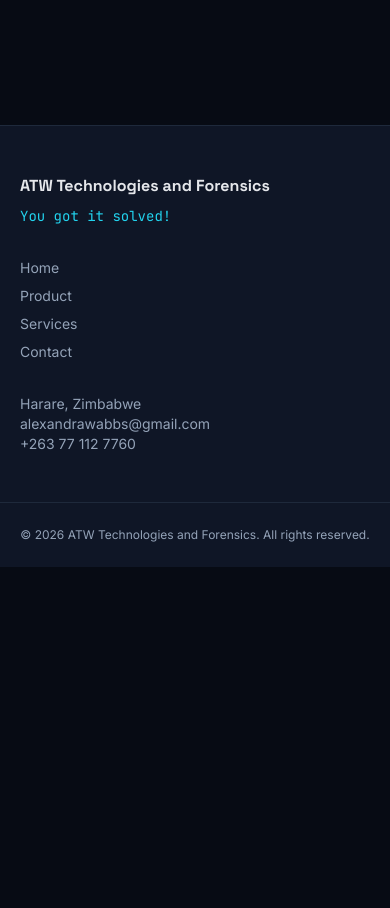
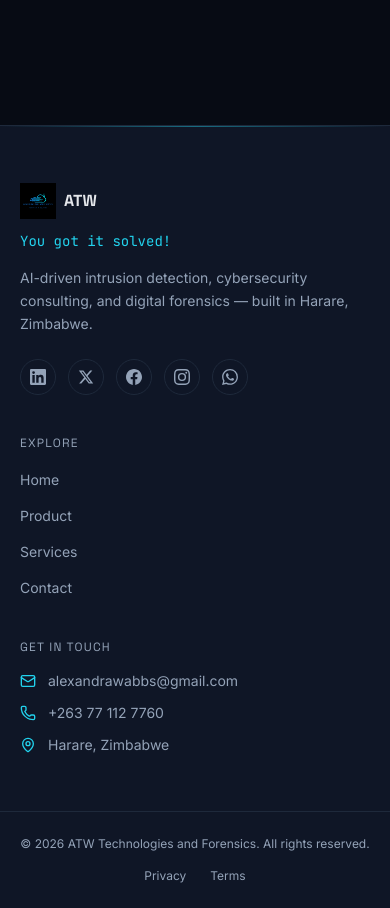
Before and after one commit to theedala/wabbs, a Next.js app: page /contact in a window 390 px wide. Shown: the part 1060-1968 px from the top of the page. Before the commit the page ends 1627 px from the top, so only its background shows below. Built offline with nearby package versions, Linux system fonts and the light colour scheme.

Commit message:
feat: redesign footer with brand blurb, social icons, and legal links (responsive)

```diff
--- a/src/components/layout/Footer.tsx
+++ b/src/components/layout/Footer.tsx
@@ -1,35 +1,99 @@
 import Link from "next/link";
-import { nav, siteMeta, contact } from "@/lib/content";
+import Image from "next/image";
+import { Mail, Phone, MapPin } from "lucide-react";
+import { nav, siteMeta, contact, socials, legalLinks } from "@/lib/content";
 import { Container } from "@/components/ui/Container";
+import { SocialIcon } from "@/components/ui/SocialIcon";
 
 export function Footer() {
   return (
     <footer className="mt-24 border-t border-border bg-surface">
-      <Container className="grid gap-8 py-12 sm:grid-cols-3">
-        <div>
-          <p className="font-display font-bold">{siteMeta.name}</p>
-          <p className="mt-2 font-mono text-sm text-accent-cyan">{siteMeta.tagline}</p>
-        </div>
-        <div className="flex flex-col gap-2">
-          {nav.map((l) => (
-            <Link key={l.href} href={l.href} className="text-sm text-muted hover:text-text">
-              {l.label}
+      {/* subtle cyan accent line */}
+      <div
+        className="h-px w-full"
+        style={{ backgroundImage: "linear-gradient(90deg, transparent, rgba(34,211,238,0.45), transparent)" }}
+      />
+
+      <Container className="py-14 sm:py-16">
+        <div className="grid gap-10 sm:grid-cols-2 lg:grid-cols-[1.6fr_1fr_1.2fr] lg:gap-12">
+          {/* Brand + socials */}
+          <div className="sm:col-span-2 lg:col-span-1">
+            <Link href="/" className="flex items-center gap-2">
+              <Image src="/brand/atw-logo.png" alt={siteMeta.name} width={36} height={36} className="h-9 w-9 object-contain" />
+              <span className="font-display font-bold">{siteMeta.shortName}</span>
             </Link>
-          ))}
-        </div>
-        <div className="text-sm text-muted">
-          <p>{contact.location}</p>
-          <a href={`mailto:${contact.email}`} className="block hover:text-text">
-            {contact.email}
-          </a>
-          <a href={`tel:${contact.phoneHref}`} className="block hover:text-text">
-            {contact.phone}
-          </a>
+            <p className="mt-3 font-mono text-sm text-accent-cyan">{siteMeta.tagline}</p>
+            <p className="mt-4 max-w-sm text-sm leading-relaxed text-muted">
+              AI-driven intrusion detection, cybersecurity consulting, and digital forensics — built in Harare, Zimbabwe.
+            </p>
+            <div className="mt-6 flex flex-wrap gap-3">
+              {socials.map((s) => (
+                <a
+                  key={s.label}
+                  href={s.href}
+                  aria-label={s.label}
+                  className="flex h-9 w-9 items-center justify-center rounded-full border border-border text-muted transition-colors hover:border-accent-cyan hover:text-accent-cyan"
+                >
+                  <SocialIcon name={s.icon} />
+                </a>
+              ))}
+            </div>
+          </div>
+
+          {/* Explore */}
+          <nav aria-label="Footer">
+            <h3 className="font-mono text-xs tracking-widest text-muted">EXPLORE</h3>
+            <ul className="mt-4 space-y-3">
+              {nav.map((l) => (
+                <li key={l.href}>
+                  <Link href={l.href} className="text-sm text-muted transition-colors hover:text-accent-cyan">
+                    {l.label}
+                  </Link>
+                </li>
+              ))}
+            </ul>
+          </nav>
+
+          {/* Contact */}
+          <div>
+            <h3 className="font-mono text-xs tracking-widest text-muted">GET IN TOUCH</h3>
+            <ul className="mt-4 space-y-3 text-sm text-muted">
+              <li>
+                <a href={`mailto:${contact.email}`} className="flex items-start gap-3 transition-colors hover:text-text">
+                  <Mail className="mt-0.5 h-4 w-4 shrink-0 text-accent-cyan" />
+                  <span className="break-all">{contact.email}</span>
+                </a>
+              </li>
+              <li>
+                <a href={`tel:${contact.phoneHref}`} className="flex items-start gap-3 transition-colors hover:text-text">
+                  <Phone className="mt-0.5 h-4 w-4 shrink-0 text-accent-cyan" />
+                  <span>{contact.phone}</span>
+                </a>
+              </li>
+              <li className="flex items-start gap-3">
+                <MapPin className="mt-0.5 h-4 w-4 shrink-0 text-accent-cyan" />
+                <span>{contact.location}</span>
+              </li>
+            </ul>
+          </div>
         </div>
       </Container>
-      <Container className="border-t border-border py-6 text-center text-xs text-muted">
-        © {new Date().getFullYear()} {siteMeta.name}. All rights reserved.
-      </Container>
+
+      {/* Bottom bar */}
+      <div className="border-t border-border">
+        <Container className="flex flex-col items-center justify-between gap-4 py-6 text-center text-xs text-muted sm:flex-row sm:text-left">
+          <p>
+            © {new Date().getFullYear()} {siteMeta.name}. All rights reserved.
+          </p>
+          <div className="flex gap-6">
+            {legalLinks.map((l) => (
+              <Link key={l.label} href={l.href} className="transition-colors hover:text-text">
+                {l.label}
+              </Link>
+            ))}
+          </div>
+        </Container>
+      </div>
     </footer>
   );
 }
--- /dev/null
+++ b/src/components/ui/SocialIcon.tsx
@@ -0,0 +1,23 @@
+import type { SocialIconName } from "@/lib/content";
+
+// Inline brand glyphs (Simple Icons paths) so they render regardless of the
+// icon library's brand-icon availability. 24x24, currentColor.
+const PATHS: Record<SocialIconName, string> = {
+  linkedin:
+    "M20.447 20.452h-3.554v-5.569c0-1.328-.027-3.037-1.852-3.037-1.853 0-2.136 1.445-2.136 2.939v5.667H9.351V9h3.414v1.561h.046c.477-.9 1.637-1.85 3.37-1.85 3.601 0 4.267 2.37 4.267 5.455v6.286zM5.337 7.433a2.062 2.062 0 01-2.063-2.065 2.064 2.064 0 112.063 2.065zm1.782 13.019H3.555V9h3.564v11.452zM22.225 0H1.771C.792 0 0 .774 0 1.729v20.542C0 23.227.792 24 1.771 24h20.451C23.2 24 24 23.227 24 22.271V1.729C24 .774 23.2 0 22.225 0z",
+  x: "M18.244 2.25h3.308l-7.227 8.26 8.502 11.24H16.17l-5.214-6.817L4.99 21.75H1.68l7.73-8.835L1.254 2.25H8.08l4.713 6.231zm-1.161 17.52h1.833L7.084 4.126H5.117z",
+  facebook:
+    "M24 12.073c0-6.627-5.373-12-12-12s-12 5.373-12 12c0 5.99 4.388 10.954 10.125 11.854v-8.385H7.078v-3.47h3.047V9.43c0-3.007 1.792-4.669 4.533-4.669 1.312 0 2.686.235 2.686.235v2.953H15.83c-1.491 0-1.956.925-1.956 1.874v2.25h3.328l-.532 3.47h-2.796v8.385C19.612 23.027 24 18.062 24 12.073z",
+  instagram:
+    "M12 2.163c3.204 0 3.584.012 4.85.07 3.252.148 4.771 1.691 4.919 4.919.058 1.265.069 1.645.069 4.849 0 3.205-.012 3.584-.069 4.849-.149 3.225-1.664 4.771-4.919 4.919-1.266.058-1.644.07-4.85.07-3.204 0-3.584-.012-4.849-.07-3.26-.149-4.771-1.699-4.919-4.92-.058-1.265-.07-1.644-.07-4.849 0-3.204.013-3.583.07-4.849.149-3.227 1.664-4.771 4.919-4.919 1.266-.057 1.645-.069 4.849-.069zm0-2.163C8.741 0 8.332.014 7.052.072 2.695.272.273 2.69.073 7.052.014 8.333 0 8.741 0 12c0 3.259.014 3.668.072 4.948.2 4.358 2.618 6.78 6.98 6.98C8.333 23.986 8.741 24 12 24c3.259 0 3.668-.014 4.948-.072 4.354-.2 6.782-2.618 6.979-6.98.059-1.28.073-1.689.073-4.948 0-3.259-.014-3.667-.072-4.947-.196-4.354-2.617-6.78-6.979-6.98C15.668.014 15.259 0 12 0zm0 5.838a6.162 6.162 0 100 12.324 6.162 6.162 0 000-12.324zM12 16a4 4 0 110-8 4 4 0 010 8zm6.406-11.845a1.44 1.44 0 100 2.881 1.44 1.44 0 000-2.881z",
+  whatsapp:
+    "M17.472 14.382c-.297-.149-1.758-.867-2.03-.967-.273-.099-.471-.148-.67.15-.197.297-.767.966-.94 1.164-.173.199-.347.223-.644.075-.297-.15-1.255-.463-2.39-1.475-.883-.788-1.48-1.761-1.653-2.059-.173-.297-.018-.458.13-.606.134-.133.298-.347.446-.52.149-.174.198-.298.298-.497.099-.198.05-.371-.025-.52-.075-.149-.669-1.612-.916-2.207-.242-.579-.487-.5-.669-.51-.173-.008-.371-.01-.57-.01-.198 0-.52.074-.792.372-.272.297-1.04 1.016-1.04 2.479 0 1.462 1.065 2.875 1.213 3.074.149.198 2.096 3.2 5.077 4.487.709.306 1.262.489 1.694.625.712.227 1.36.195 1.871.118.571-.085 1.758-.719 2.006-1.413.248-.694.248-1.289.173-1.413-.074-.124-.272-.198-.57-.347m-5.421 7.403h-.004a9.87 9.87 0 01-5.031-1.378l-.361-.214-3.741.982.998-3.648-.235-.374a9.86 9.86 0 01-1.51-5.26c.001-5.45 4.436-9.884 9.888-9.884 2.64 0 5.122 1.03 6.988 2.898a9.825 9.825 0 012.893 6.994c-.003 5.45-4.437 9.884-9.885 9.884m8.413-18.297A11.815 11.815 0 0012.05 0C5.495 0 .16 5.335.157 11.892c0 2.096.547 4.142 1.588 5.945L.057 24l6.305-1.654a11.882 11.882 0 005.683 1.448h.005c6.554 0 11.89-5.335 11.893-11.893a11.821 11.821 0 00-3.48-8.413",
+};
+
+export function SocialIcon({ name, className = "h-4 w-4" }: { name: SocialIconName; className?: string }) {
+  return (
+    <svg viewBox="0 0 24 24" fill="currentColor" className={className} aria-hidden focusable="false">
+      <path d={PATHS[name]} />
+    </svg>
+  );
+}
--- a/src/lib/content.ts
+++ b/src/lib/content.ts
@@ -84,8 +84,6 @@
 
 export const team = [
   { name: "Alexandra Wabatagore", role: "CEO & Founder · Digital Forensic Scientist", photo: "/team/alexandra.jpg" },
-  { name: "Wayne Mureverwi", role: "Digital Forensic Scientist & Software Developer", photo: "/team/wayne.jpg" },
-  { name: "Tarbaby Banda", role: "Senior Software Engineer", photo: "/team/tarbaby.jpg" },
 ];
 
 export const contact = {
@@ -94,3 +92,20 @@
   phoneHref: "+263771127760",
   location: "Harare, Zimbabwe",
 };
+
+export type SocialIconName = "linkedin" | "x" | "facebook" | "instagram" | "whatsapp";
+export type Social = { label: string; href: string; icon: SocialIconName };
+
+// hrefs intentionally left as "#" placeholders — fill in when the accounts exist.
+export const socials: Social[] = [
+  { label: "LinkedIn", href: "#", icon: "linkedin" },
+  { label: "X", href: "#", icon: "x" },
+  { label: "Facebook", href: "#", icon: "facebook" },
+  { label: "Instagram", href: "#", icon: "instagram" },
+  { label: "WhatsApp", href: "#", icon: "whatsapp" },
+];
+
+export const legalLinks = [
+  { label: "Privacy", href: "#" },
+  { label: "Terms", href: "#" },
+];
```
Also changed, not shown: public/team/tarbaby.jpg (deleted), public/team/wayne.jpg (deleted).
